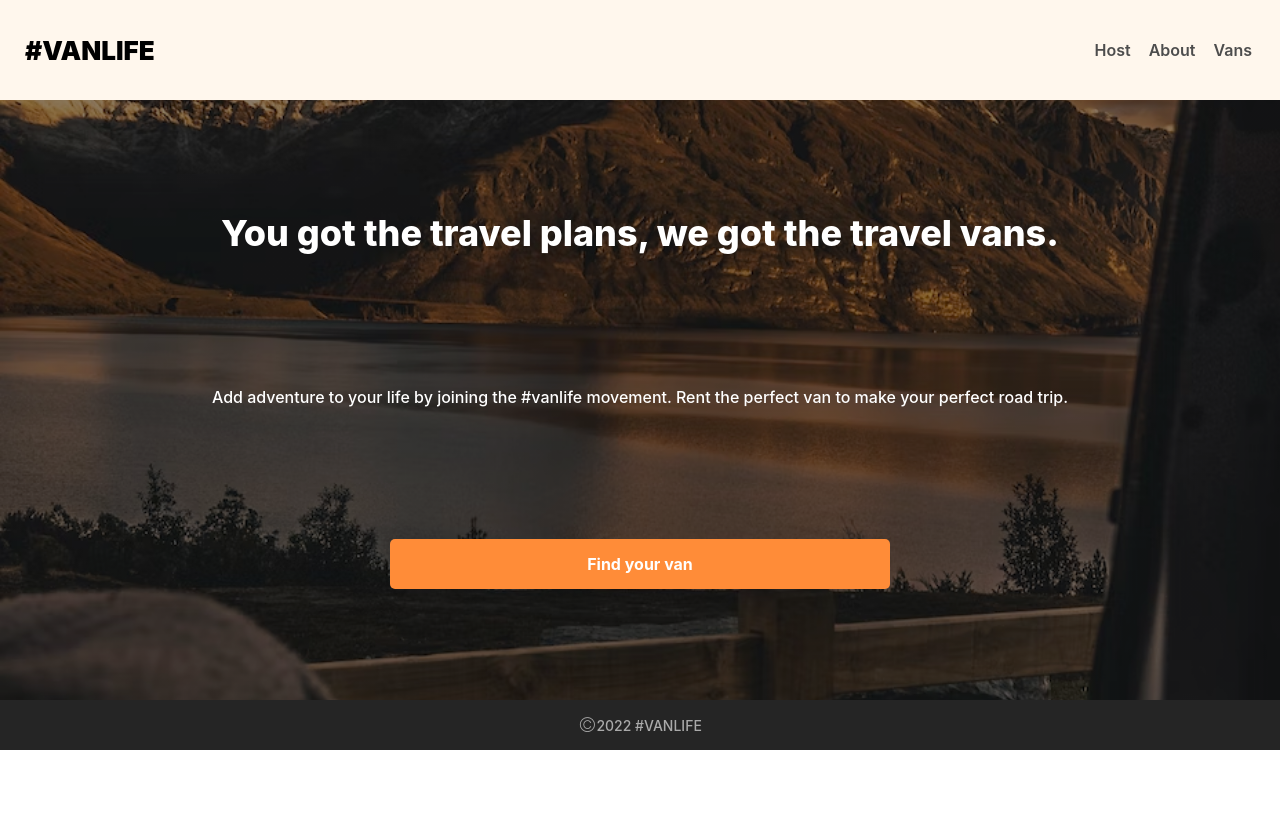
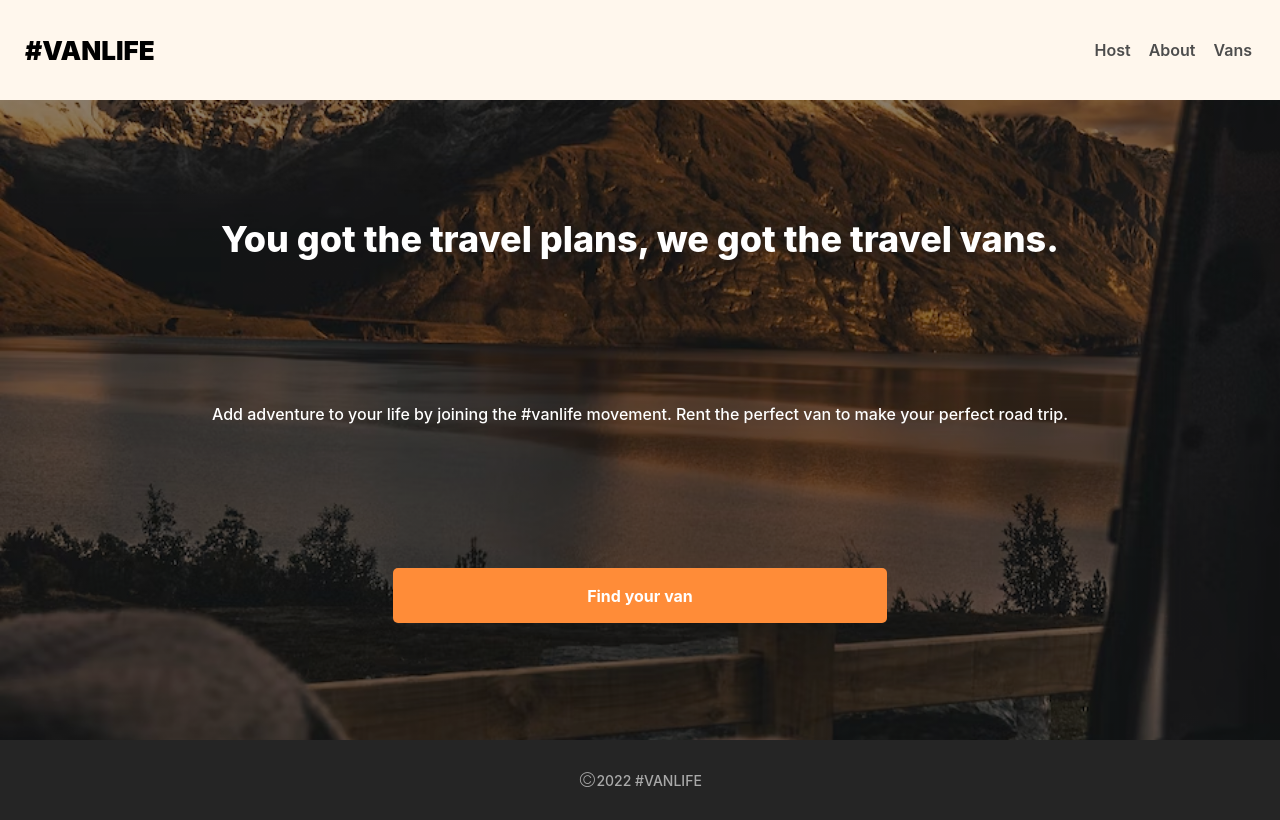
Before and after one commit to AzizArres/vanlife, a React (Vite) app: page / in a window 1280 px wide. Built offline with nearby package versions, Linux system fonts and the light colour scheme; what miragejs would draw is missing.

Commit message:
vans filters update

```diff
--- a/src/index.css
+++ b/src/index.css
@@ -1,13 +1,22 @@
+
 *{
   padding: 0;
   margin: 0;
   box-sizing: border-box;
-  font-family: inter;
+  font-family: "Inter", sans-serif;
+  font-optical-sizing: auto;
+  font-style: normal;
+  font-variation-settings: "slnt" 0;
 }
 
 .container{
   width: 100%;
   max-height: auto;
+  position: relative;
+  margin: 0;
+  padding-bottom: 80px;
+  min-height: 100vh;
+  background-color: #FFF7ed;
 }
 
 header{
@@ -48,7 +57,7 @@ header nav > a:hover{
 .home{
   background: linear-gradient(0deg, rgba(0, 0, 0, 0.46), rgba(0, 0, 0, 0.46)), url("/src/assets/9b62f902c3de6d1b54b3a5d23341752c.png") no-repeat center center;
   background-size: cover;
-  height: 75vh;
+  height: 80vh;
   padding: 45px 23px;
   display: flex;
   flex-direction: column;
@@ -70,8 +79,9 @@ header nav > a:hover{
 }
 
 .home button{
-  width: 500px;
-  height: 50px;
+  width: 40%;
+  height: 55px;
+  margin-left: 30%;
   background-color: #FF8C38;
   border-radius: 5px;
   color: #fff;
@@ -86,19 +96,26 @@ header nav > a:hover{
   transform: translate(1px, 1px);
 }
 
+.home > a{
+  width: 100%;
+}
+
 /*** FOOTER ***/
 
 .footer{
   width: 100%;
   background-color: #252525;
   color: #AAAAAA;
-  height: 50px;
+  height: 80px;
   padding: 15px;
   text-align: center;
   display: flex;
   justify-content: center;
   align-items: center;
   gap: 7px;
+  margin-top: auto;
+  position: absolute;
+  bottom: 0;
 }
 
 .footer p{
@@ -124,8 +141,10 @@ header nav > a:hover{
 }
 
 .about img{
-  height: 250px;
+  height: 80vh;
   width: 100%;
+  min-width: 220px;
+  min-height: 220px;
   object-fit: cover;
 }
 
@@ -190,12 +209,20 @@ header nav > a:hover{
 
 .van-list-container{
   background-color: #FFF7ED;
+  width: 100%;
 }
 
 .van-list-container img{
-  width: 220px;
-  height: 220px;
+  width: 100%;
+  height: 100%;
   border-radius: 5px;
+}
+
+.van-list-container .filters{
+  display: flex;
+  width: 50%;
+  margin: 25px 25%;
+  justify-content: space-between;
 }
 
 .van-list{
@@ -257,10 +284,62 @@ header nav > a:hover{
 
 .van{
   margin: 12px;
+  width: 30%;
 }
 
 .vans .van > a{
   text-decoration: none;
+}
+
+
+.van-type-button {
+  height: 34px;
+  padding: 6px 26px;
+  font-style: normal;
+  font-weight: 500;
+  border: none;
+  border-radius: 5px;
+  background-color: #FFEAD0;
+  color: #4D4D4D;
+  transition: 200ms all cubic-bezier(0.4, 0, 0.2, 1);
+  cursor: pointer;
+}
+
+.van-type-button:hover {
+  color: #FFEAD0;
+}
+
+.van-type-button:focus {
+  outline: none;
+}
+
+.van-type-button.selected {
+  color: #FFEAD0;
+}
+
+.van-type-button.simple:hover, .van-type-button.simple.selected {
+  background-color: #E17654;
+}
+
+.van-type-button.rugged:hover, .van-type-button.rugged.selected {
+  background-color: #115E59;
+}
+
+.van-type-button.luxury:hover, .van-type-button.luxury.selected {
+  background-color: #161616;
+}
+
+.van-type-button.clear-filter {
+  margin-left: -20px;
+  height: 34px;
+  padding: 6px 26px;
+  font-style: normal;
+  font-weight: 500;
+  border: none;
+  border-radius: 5px;
+  text-decoration: underline;
+  background-color: transparent;
+  color: #4D4D4D;
 }
 
 .van-detail-container{
@@ -275,11 +354,10 @@ header nav > a:hover{
 }
 
 .van-detail img{
-  width: 95%;
-  height: 400px;
+  width: 100%;
+  height: 800px;
   object-fit: cover;
   border-radius: 5px;
-  margin-left: 2.5%;
   margin-top: 20px;
 }
 
--- a/src/pages/Vans/Vans.jsx
+++ b/src/pages/Vans/Vans.jsx
@@ -1,16 +1,24 @@
 /* eslint-disable no-unused-vars */
 import React from 'react'
-import { Link } from 'react-router-dom'
+import { Link, useSearchParams } from 'react-router-dom'
+
 
 
 export default function Vans(){
+    const [searchParams, setSearchParams] = useSearchParams()
     const [vans, setVans] = React.useState([])
+
+    const typeFilter = searchParams.get("type")
+
     React.useEffect(()=>{
         fetch("/api/vans")
         .then(res => res.json())
         .then(data => setVans(data.vans))
     }, [])
-    const vanElements = vans.map(van => (
+
+    const filteredVans = typeFilter ? vans.filter(van => van.type === typeFilter) : vans
+
+    const vanElements = filteredVans.map(van => (
         <div key={van.id} className="van">
             <Link to={`/vans/${van.id}`}>
                 <img src={van.imageUrl} alt="" />
@@ -22,10 +30,17 @@ export default function Vans(){
             </Link>
         </div>
     ))
+
     return(
         <div className="vans">
             <h1>Explore our van options</h1>
             <div className="van-list-container">
+                <nav className="filters">
+                    <button onClick={()=> setSearchParams("?type=simple")} className="van-type-button simple">Simple</button>
+                    <button onClick={()=> setSearchParams("?type=luxury")} className="van-type-button luxury">Luxury</button>
+                    <button onClick={()=> setSearchParams("?type=rugged")} className="van-type-button rugged">Rugged</button>
+                    <button onClick={()=> setSearchParams("")} className="van-type-button clear-filter">Clear filter</button>
+                </nav>
                 <div className="van-list">
                     {vanElements}
                 </div>
```
